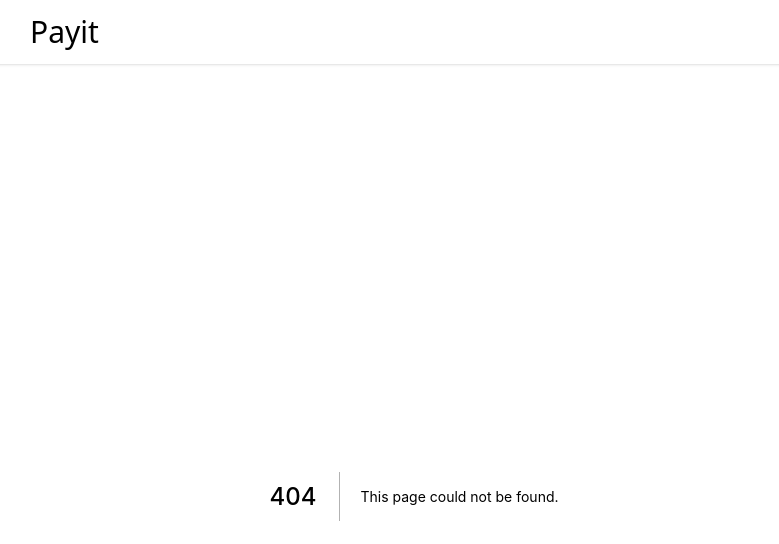
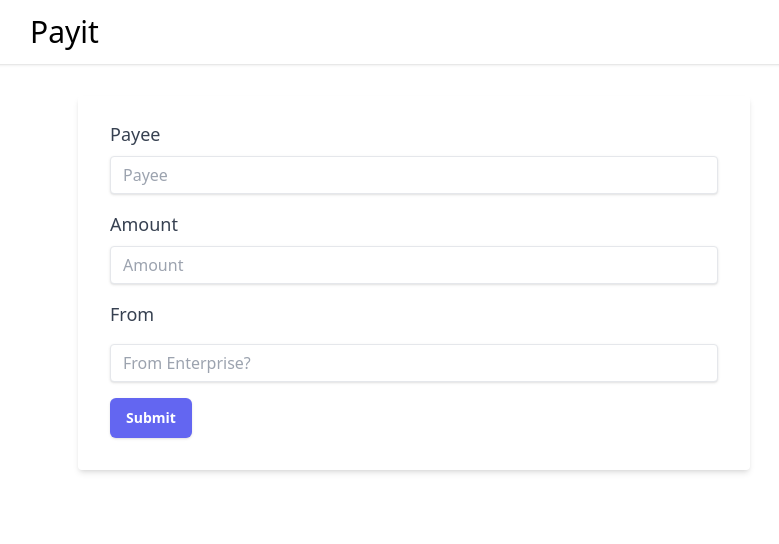
Before and after one commit to TanishqSingla/payit, a Next.js app: page /createPayment in a window 1280 px wide. Before the commit this address had no page. Shown: the top 544 px of the page, without its empty margins (226-1005 px from the left). Built offline with nearby package versions, Linux system fonts and the light colour scheme.

Commit message:
Add Create Payment form
Add a custom button element
Add api to save payment

```diff
--- a/components/PaymentCard/PaymentCard.tsx
+++ b/components/PaymentCard/PaymentCard.tsx
@@ -8,11 +8,15 @@ export default function PaymentCard({ paymentDetails }: PaymentCardProps) {
 			<h1>{paymentDetails.payee}</h1>
 			<div className="grow">
 				<ul>
+					{paymentDetails.fromEnterprise && <li>from: {paymentDetails.fromEnterprise}</li>}
 					<li>Amount: {paymentDetails.amount}</li>
 					<li>
-						Created At: {paymentDetails.createdAt.toDateString()}
+						Created At:{" "}
+						{new Date(paymentDetails.createdAt).toDateString()}
 					</li>
-					{paymentDetails?.filename && <li>file: {paymentDetails.filename}</li>}
+					{paymentDetails?.filename && (
+						<li>file: {paymentDetails.filename}</li>
+					)}
 				</ul>
 			</div>
 			<div className="flex justify-between h-6">
--- /dev/null
+++ b/components/UI/Button.tsx
@@ -0,0 +1,41 @@
+import { FormEventHandler } from "react";
+
+type Props = {
+	loading: boolean;
+	children: React.ReactNode;
+	disabled?: boolean;
+};
+
+export const Button = ({ loading, children, disabled }: Props) => {
+	return (
+		<button
+			type="submit"
+			className="inline-flex items-center px-4 py-2 font-semibold leading-6 text-sm shadow rounded-md text-white bg-indigo-500 focus:outline-indigo-400 hover:bg-indigo-600 focus:bg-indigo-600 transition ease-in-out duration-150 cursor-pointer"
+			disabled={loading || disabled}
+		>
+			{loading && (
+				<svg
+					className="animate-spin -ml-1 mr-3 h-5 w-5 text-white"
+					xmlns="http://www.w3.org/2000/svg"
+					fill="none"
+					viewBox="0 0 24 24"
+				>
+					<circle
+						className="opacity-25"
+						cx="12"
+						cy="12"
+						r="10"
+						stroke="currentColor"
+						strokeWidth="4"
+					/>
+					<path
+						className="opacity-75"
+						fill="currentColor"
+						d="M4 12a8 8 0 018-8V0C5.373 0 0 5.373 0 12h4zm2 5.291A7.962 7.962 0 014 12H0c0 3.042 1.135 5.824 3 7.938l3-2.647z"
+					/>
+				</svg>
+			)}
+			{children}
+		</button>
+	);
+};
--- a/global.d.ts
+++ b/global.d.ts
@@ -6,6 +6,7 @@ declare global {
     payee: string;
     amount: string;
     createdAt: Date;
+    fromEnterprise: string;
     status: 'TBD' | 'DONE' | 'BLOCKED';
     filename?: string;
   }
--- /dev/null
+++ b/pages/api/savePayment.ts
@@ -0,0 +1,12 @@
+import type { NextApiRequest, NextApiResponse } from "next";
+import { supabase } from "../../utils/supabase";
+
+export default async function handler(req: NextApiRequest, res: NextApiResponse) {
+	const { data, error } = await supabase.from("Payments").insert([JSON.parse(req.body)]);
+	if (data) {
+		res.status(200).json(data);
+		res.revalidate("/");
+	} else {
+  res.status(400).json(error)
+	}
+}
--- /dev/null
+++ b/pages/createPayment.tsx
@@ -0,0 +1,58 @@
+import Head from "next/head";
+import { FormEvent, useState } from "react";
+import { Button } from "../components/UI/Button";
+
+export default function CreatePayment() {
+	const [loading, setLoading] = useState(false);
+
+	const handleSubmit = (event: FormEvent) => {
+		event.preventDefault();
+		const form = event.target as HTMLFormElement;
+		const formData = new FormData(form);
+		setLoading(true);
+		fetch("/api/savePayment", {
+			method: "POST",
+			body: JSON.stringify(Object.fromEntries(new FormData(form))),
+		})
+			.then((_) => {
+				console.log("Created Payment Successfully");
+			})
+			.catch((e) => console.log("Error", e))
+			.finally(() => setLoading(false));
+	};
+
+	return (
+		<>
+			<Head>
+				<title>Payit | Create Payement</title>
+				<meta name="description" content="Create payment"></meta>
+			</Head>
+			<form
+				onSubmit={handleSubmit}
+				className="max-w-2xl mx-auto shadow-md rounded px-8 pt-6 pb-8 mb-4 space-y-4"
+			>
+				<div>
+					<label htmlFor="payee">Payee</label>
+					<input onChange={e => e.target.value.trim()} className="input" name="payee" placeholder="Payee" />
+				</div>
+				<div>
+					<label htmlFor="password">Amount</label>
+					<input
+						className="input"
+						name="amount"
+						placeholder="Amount"
+					/>
+				</div>
+				<label htmlFor="fromEnterprise">From</label>
+				<div>
+					<input
+						className="input"
+						placeholder="From Enterprise?"
+						name="fromEnterprise"
+					/>
+				</div>
+				<Button loading={loading}>Submit</Button>
+			</form>
+		</>
+	);
+}
--- a/pages/index.tsx
+++ b/pages/index.tsx
@@ -1,20 +1,26 @@
-import type { NextPage } from "next";
+import type { GetStaticProps, NextPage } from "next";
 import Head from "next/head";
-import { useLayoutEffect, useState } from "react";
+import { useEffect, useLayoutEffect, useState } from "react";
 import PaymentCard from "../components/PaymentCard/PaymentCard";
-import Loading from "../components/UI/Loading";
-import { getPayements } from "../utils/supabase";
+import { getPayements, supabase } from "../utils/supabase";
 
-const Home: NextPage = () => {
-	const [loading, setLoading] = useState(true);
-	const [paymentDetails, setPaymentDetails] = useState<Payment[]>();
+interface HomeProps {
+	payments: Payment[];
+}
 
-	// useLayoutEffect(() => {
-	// 	getPayements().then((data) => {
-	// 		setPaymentDetails(data);
-	// 		setLoading(false);
-	// 	});
-	// }, []);
+const Home: NextPage<HomeProps> = (props) => {
+	const [paymentDetails, setPaymentDetails] = useState<Payment[]>(
+		props.payments
+	);
+
+	supabase
+		.from("Payments")
+		.on("*", (_) => {
+			getPayements()
+				.then((data) => setPaymentDetails(data))
+				.catch((e) => console.log(e));
+		})
+		.subscribe();
 
 	return (
 		<>
@@ -22,33 +28,27 @@ const Home: NextPage = () => {
 				<title>Payit</title>
 				<meta
 					name="description"
-					content="Generated by create next app"
+					content="A simple payment reminder"
 				/>
 				<link rel="icon" href="/favicon.ico" />
 			</Head>
-			<main className="lg:max-w-3xl max-w-2xl w-full mx-auto grid grid-cols-1 sm:grid-cols-2 gap-8 justify-items-center">
-				{/* {loading || !paymentDetails ? (
-					<Loading />
-				) : (
-					paymentDetails.map((details) => (
-						<PaymentCard key={details.id} paymentDetails={details} />
-					))
-				)} */}
-				<Loading />
-				<Loading />
-				<Loading />
-				<PaymentCard
-					paymentDetails={{
-						amount: "1000",
-						createdAt: new Date(),
-						payee: "Tanishq Enterprises",
-						id: "1",
-						status: "TBD",
-					}}
-				/>
+			<main className="myContainer grid grid-cols-1 sm:grid-cols-2 gap-8 justify-items-center">
+				{paymentDetails.map((detail) => (
+					<PaymentCard key={detail.id} paymentDetails={detail} />
+				))}
 			</main>
 		</>
 	);
 };
 
+export const getStaticProps: GetStaticProps = async (context) => {
+	const payments = await getPayements();
+
+	return {
+		props: {
+			payments,
+		},
+	};
+};
+
 export default Home;
--- a/styles/globals.css
+++ b/styles/globals.css
@@ -19,4 +19,16 @@
 	li {
 		@apply text-sm
 	}
+	.myContainer {
+		@apply lg:max-w-3xl max-w-2xl w-full mx-auto
+	}
+	.title {
+		@apply text-4xl my-4
+	}
+	.input {
+		@apply shadow appearance-none border rounded w-full py-2 px-3 text-gray-700 leading-tight focus:outline-blue-300 focus:shadow-none
+	}
+	label {
+		@apply block text-gray-700 text-lg mb-2
+	}
 }
--- a/utils/supabase.ts
+++ b/utils/supabase.ts
@@ -3,7 +3,7 @@ import { createClient } from "@supabase/supabase-js";
 const supabaseUrl = process.env.NEXT_PUBLIC_SUPABASE_URL || '';
 const supaKey = process.env.NEXT_PUBLIC_SUPABASE_ANON_KEY || '';
 
-const supabase = createClient(supabaseUrl, supaKey);
+export const supabase = createClient(supabaseUrl, supaKey);
 
 export const getPayements = async (): Promise<Payment[]> => {
   const {data, error} = await supabase.from('Payments').select('*');
```
